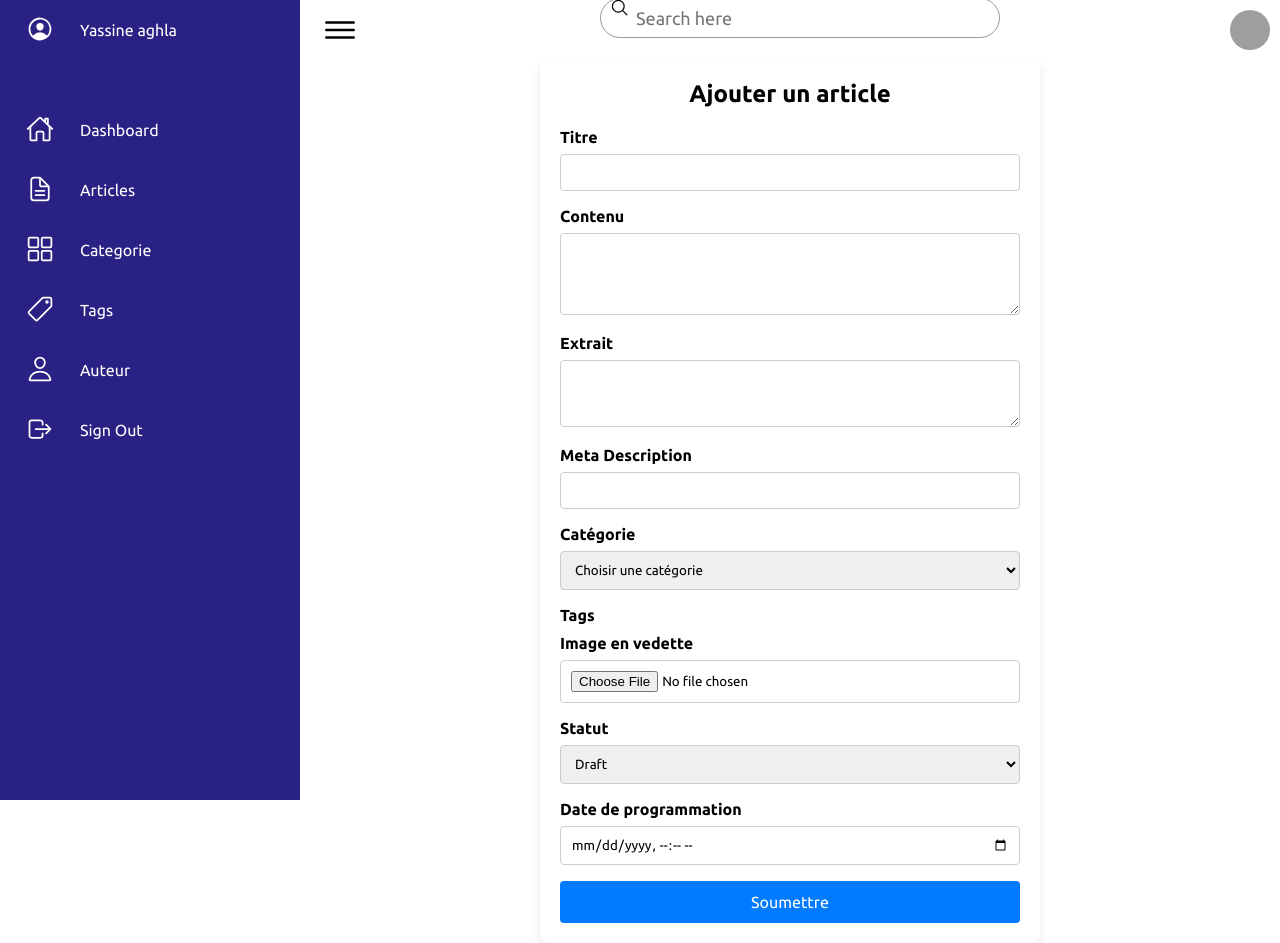
After one commit to yassine-aghla/Dev.to-Blogging-Plateform, a PHP site: template src/views/Articles.php in a window 1280 px wide. The commit adds this page. Run offline with PHP 8.4, Linux system fonts and the light colour scheme; the template is opened without the code that fills it, so the values that code supplies are empty; some libraries are stand-ins or nearby versions; grey boxes are pictures that could not be loaded.

Commit message:
creer un page article et creer un formulaire avec les tags et les categories qui va etre ajouter dynamiquement

```diff
--- a/src/config/connection.php
+++ b/src/config/connection.php
@@ -44,4 +44,12 @@ class Database
 
 $db = new Database();
 $pdo = $db->getConnection();
+
+$sql = "SELECT id, name FROM categories";
+$stmt = $pdo->query($sql);
+$categories = $stmt->fetchAll(PDO::FETCH_ASSOC);
+
+$sql = "SELECT id, name FROM tags";
+$stmt = $pdo->query($sql);
+$tags = $stmt->fetchAll(PDO::FETCH_ASSOC);
 ?>
--- a/src/config/crud.php
+++ b/src/config/crud.php
@@ -1,5 +1,5 @@
 <?php
-// Inclure le fichier de connexion avec le bon chemin relatif
+
 
 require __DIR__.'/connection.php';
 
--- a/src/controler/categories.php
+++ b/src/controler/categories.php
@@ -41,3 +41,4 @@ class CategoriesController {
 
 CategoriesController::handleRequest();
 $categories = CategoriesController::displayCategories();
+?>
--- /dev/null
+++ b/src/views/Articles.php
@@ -0,0 +1,248 @@
+<?php
+
+include __DIR__.'/../config/connection.php';
+?>
+
+<!DOCTYPE html>
+<html lang="en">
+
+<head>
+    <meta charset="UTF-8">
+    <meta http-equiv="X-UA-Compatible" content="IE=edge">
+    <meta name="viewport" content="width=device-width, initial-scale=1.0">
+    <title>Responsive Admin Dashboard | Korsat X Parmaga</title>
+    <!-- ======= Styles ====== -->
+    <link rel="stylesheet" href="../../assets/style.css">
+    <style>
+        /* body {
+            font-family: Arial, sans-serif;
+            background-color: #f4f4f4;
+            display: flex;
+            justify-content: center;
+            align-items: center;
+            height: 100vh;
+            margin: 0;
+        } */
+
+        .form-container {
+            background-color: white;
+            padding: 20px;
+            border-radius: 8px;
+            box-shadow: 0 4px 8px rgba(0, 0, 0, 0.1);
+            width: 100%;
+            max-width: 500px;
+            margin:auto;
+        }
+
+        .form-container h2 {
+            text-align: center;
+            margin-bottom: 20px;
+        }
+
+        label {
+            display: block;
+            margin-bottom: 8px;
+            font-weight: bold;
+        }
+
+        input, select, textarea {
+            width: 100%;
+            padding: 10px;
+            margin-bottom: 16px;
+            border: 1px solid #ccc;
+            border-radius: 4px;
+        }
+
+        button {
+            width: 100%;
+            padding: 12px;
+            background-color: #007bff;
+            color: white;
+            border: none;
+            border-radius: 4px;
+            font-size: 16px;
+            cursor: pointer;
+        }
+
+        button:hover {
+            background-color: #0056b3;
+        }
+        .tags-container {
+            margin-bottom: 10px;
+        }
+
+        .tags-container input[type="checkbox"] {
+            margin-right: 8px;
+            margin-bottom: 10px;
+        }
+        .tags-container label{
+            color:#2a2185;
+        }
+
+    </style>
+    </head>
+
+<body>
+    <!-- =============== Navigation ================ -->
+    <div class="container">
+        <div class="navigation">
+            <ul>
+                <li>
+                    <a href="dashboard.php">
+                        <span class="icon">
+                        <ion-icon name="person-circle-outline"></ion-icon>
+                        </span>
+                        <span class="title">Yassine aghla</span>
+                    </a>
+                </li>
+
+                <li>
+                    <a href="dashboard.php">
+                        <span class="icon">
+                            <ion-icon name="home-outline"></ion-icon>
+                        </span>
+                        <span class="title">Dashboard</span>
+                    </a>
+                </li>
+
+                <li>
+                    <a href="Articles.php">
+                        <span class="icon">
+                        <ion-icon name="document-text-outline"></ion-icon>
+                        </span>
+                        <span class="title">Articles</span>
+                    </a>
+                </li>
+
+                <li>
+                    <a href="categories.php">
+                        <span class="icon">
+                           <ion-icon name="grid-outline"></ion-icon>
+                        </span>
+                        <span class="title">Categorie</span>
+                    </a>
+                </li>
+
+                <li>
+                    <a href="tags.php">
+                        <span class="icon">
+                        <ion-icon name="pricetag-outline"></ion-icon>
+                        </span>
+                        <span class="title">Tags</span>
+                    </a>
+                </li>
+                <li>
+                    <a href="../includes/nationalite.php">
+                        <span class="icon">
+                        <ion-icon name="person-outline"></ion-icon>
+                        </span>
+                        <span class="title">Auteur</span>
+                    </a>
+                </li>
+
+                <li>
+                    <a href="#">
+                        <span class="icon">
+                            <ion-icon name="log-out-outline"></ion-icon>
+                        </span>
+                        <span class="title">Sign Out</span>
+                    </a>
+                </li>
+            </ul>
+        </div>
+  <!-- =============== Main ================ -->
+        <div class="main">
+            <div class="topbar">
+                <div class="toggle">
+                    <ion-icon name="menu-outline"></ion-icon>
+                </div>
+
+                <div class="search">
+                    <label>
+                        <input type="text" placeholder="Search here">
+                        <ion-icon name="search-outline"></ion-icon>
+                    </label>
+                </div>
+
+                <div class="user">
+                    <img src="../../assets/me.jpg" alt="">
+                </div>
+            </div>
+  <!-- =============== formualire ================ -->
+
+  <div class="form-container">
+        <h2>Ajouter un article</h2>
+        <form action="" method="POST">
+
+
+            <div>
+                <label for="title">Titre</label>
+                <input type="text" id="title" name="title" required>
+            </div>
+             <div>
+                <label for="content">Contenu</label>
+                <textarea id="content" name="content" rows="4" required></textarea>
+            </div>
+            <div>
+                <label for="excerpt">Extrait</label>
+                <textarea id="excerpt" name="excerpt" rows="3"></textarea>
+            </div>
+             <div>
+                <label for="meta_description">Meta Description</label>
+                <input type="text" id="meta_description" name="meta_description">
+            </div>
+            <div>
+                <label for="category_id">Catégorie</label>
+                <select id="category_id" name="category_id" required>
+                    <option value="" disabled selected>Choisir une catégorie</option>
+                    <?php foreach ($categories as $category): ?>
+                        <option value="<?= $category['id'] ?>"><?= htmlspecialchars($category['name']) ?></option>
+                    <?php endforeach; ?>
+                </select>
+            </div>
+            <div class="tags-container">
+                <label style="color: black;">Tags</label>
+                <?php foreach ($tags as $tag): ?>
+                    <div>
+                        <input type="checkbox" id="tag_<?= $tag['id'] ?>" name="tags[]" value="<?= $tag['id'] ?>">
+                        <label for="tag_<?= $tag['id'] ?>"><?= htmlspecialchars($tag['name']) ?></label>
+                    </div>
+                <?php endforeach; ?>
+                </div>
+            <div>
+                <label for="featured_image">Image en vedette</label>
+                <input type="file" id="featured_image" name="featured_image">
+            </div>
+
+            <div>
+                <label for="status">Statut</label>
+                <select id="status" name="status" required>
+                    <option value="draft" selected>Draft</option>
+                    <option value="published">Publié</option>
+                    <option value="scheduled">Programmé</option>
+                </select>
+            </div>
+
+
+            <div>
+                <label for="scheduled_date">Date de programmation</label>
+                <input type="datetime-local" id="scheduled_date" name="scheduled_date">
+            </div>
+
+
+            <button type="submit">Soumettre</button>
+
+        </form>
+    </div>
+
+
+
+
+        <script src="https://cdn.jsdelivr.net/npm/chart.js@3.7.1/dist/chart.min.js"></script>
+   <script src="assets/js/chartsJS.js"></script>
+
+   <!-- ====== ionicons ======= -->
+   <script type="module" src="https://unpkg.com/ionicons@5.5.2/dist/ionicons/ionicons.esm.js"></script>
+   <script nomodule src="https://unpkg.com/ionicons@5.5.2/dist/ionicons/ionicons.js"></script>
+</body>
+</html>
```
Also changed, not shown: src/controler/tags.php (+5 -22 lines), src/views/categories.php (+21 -20 lines), src/views/dashboard.php (+4 -3 lines), src/views/tags.php (+17 -17 lines).
